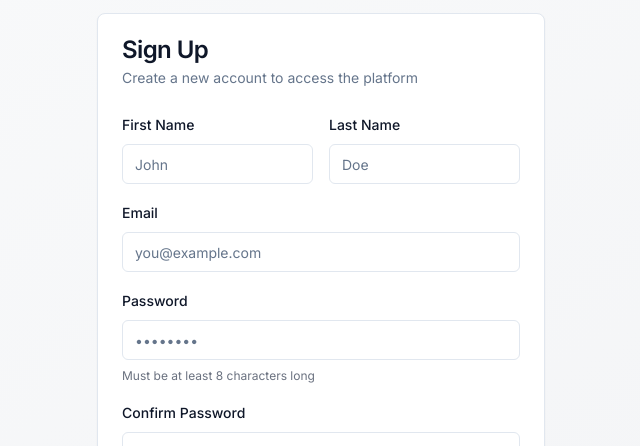
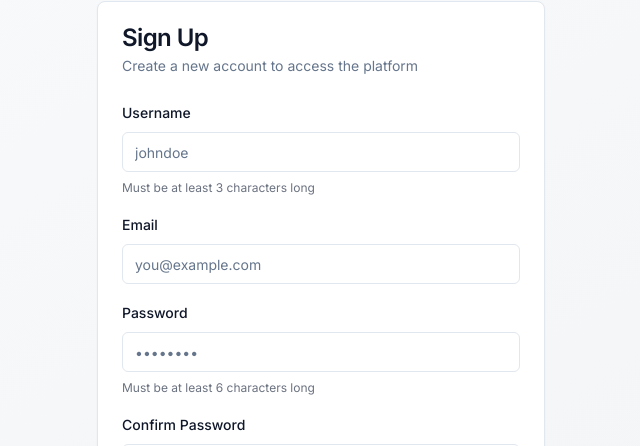
Before and after one commit to DevChiJay/PortSmith, a Next.js app in the folder frontend/: page /signup in a window 1280 px wide. Shown: the part 145-591 px from the top of the page, without its empty margins (319-959 px from the left). Built offline with nearby package versions, Linux system fonts and the light colour scheme; no server answers.

Commit message:
license and fixes

```diff
--- a/frontend/src/app/(auth)/signup/page.tsx
+++ b/frontend/src/app/(auth)/signup/page.tsx
@@ -22,8 +22,7 @@ export default function SignUpPage() {
     }
   }, [isAuthenticated, router])
 
-  const [firstName, setFirstName] = useState('')
-  const [lastName, setLastName] = useState('')
+  const [username, setUsername] = useState('')
   const [email, setEmail] = useState('')
   const [password, setPassword] = useState('')
   const [confirmPassword, setConfirmPassword] = useState('')
@@ -35,8 +34,13 @@ export default function SignUpPage() {
     setError('')
 
     // Validation
-    if (!firstName || !lastName || !email || !password || !confirmPassword) {
+    if (!username || !email || !password || !confirmPassword) {
       setError('Please fill in all fields')
+      return
+    }
+
+    if (username.length < 3) {
+      setError('Username must be at least 3 characters long')
       return
     }
 
@@ -45,8 +49,8 @@ export default function SignUpPage() {
       return
     }
 
-    if (password.length < 8) {
-      setError('Password must be at least 8 characters long')
+    if (password.length < 6) {
+      setError('Password must be at least 6 characters long')
       return
     }
 
@@ -58,7 +62,7 @@ export default function SignUpPage() {
     setIsLoading(true)
 
     try {
-      await register(email, password, firstName, lastName)
+      await register(username, email, password)
       // Redirect is handled by the register function
     } catch (err) {
       setError(err instanceof Error ? err.message : 'Failed to create account. Please try again.')
@@ -67,7 +71,7 @@ export default function SignUpPage() {
     }
   }
 
-  const isSubmitDisabled = isLoading || authLoading || !firstName || !lastName || !email || !password || !confirmPassword
+  const isSubmitDisabled = isLoading || authLoading || !username || !email || !password || !confirmPassword
 
   return (
     <div className="flex min-h-screen flex-col items-center justify-center bg-gradient-to-br from-gray-50 to-gray-100 dark:from-gray-900 dark:to-gray-800 p-4">
@@ -92,34 +96,21 @@ export default function SignUpPage() {
                 </Alert>
               )}
 
-              <div className="grid grid-cols-2 gap-4">
               <div className="space-y-2">
-                  <Label htmlFor="firstName">First Name</Label>
+                <Label htmlFor="username">Username</Label>
                 <Input
-                    id="firstName"
+                  id="username"
                   type="text"
-                    placeholder="John"
-                    value={firstName}
-                    onChange={(e) => setFirstName(e.target.value)}
+                  placeholder="johndoe"
+                  value={username}
+                  onChange={(e) => setUsername(e.target.value)}
                   disabled={isLoading}
                   required
-                    autoComplete="given-name"
+                  autoComplete="username"
                 />
-                </div>
-
-                <div className="space-y-2">
-                  <Label htmlFor="lastName">Last Name</Label>
-                  <Input
-                    id="lastName"
-                    type="text"
-                    placeholder="Doe"
-                    value={lastName}
-                    onChange={(e) => setLastName(e.target.value)}
-                    disabled={isLoading}
-                    required
-                    autoComplete="family-name"
-                  />
-                </div>
+                <p className="text-xs text-gray-500 dark:text-gray-400">
+                  Must be at least 3 characters long
+                </p>
               </div>
 
               <div className="space-y-2">
@@ -149,7 +140,7 @@ export default function SignUpPage() {
                   autoComplete="new-password"
                 />
                 <p className="text-xs text-gray-500 dark:text-gray-400">
-                  Must be at least 8 characters long
+                  Must be at least 6 characters long
                 </p>
               </div>
 
--- a/frontend/src/lib/auth-context.tsx
+++ b/frontend/src/lib/auth-context.tsx
@@ -7,9 +7,8 @@ import axios, { AxiosInstance } from 'axios'
 // Types
 interface User {
   id: string
+  username: string
   email: string
-  firstName: string
-  lastName: string
   role: 'user' | 'admin'
   createdAt: string
 }
@@ -19,7 +18,7 @@ interface AuthContextType {
   isLoading: boolean
   isAuthenticated: boolean
   login: (email: string, password: string) => Promise<void>
-  register: (email: string, password: string, firstName: string, lastName: string) => Promise<void>
+  register: (username: string, email: string, password: string) => Promise<void>
   logout: () => Promise<void>
   refreshUser: () => Promise<void>
   axiosInstance: AxiosInstance
@@ -177,18 +176,16 @@ export function AuthProvider({ children }: { children: React.ReactNode }) {
 
   // Register function
   const register = useCallback(async (
+    username: string,
     email: string,
-    password: string,
-    firstName: string,
-    lastName: string
+    password: string
   ) => {
     setIsLoading(true)
     try {
       const response = await axiosInstance.post<AuthResponse>('/api/auth/register', {
+        username,
         email,
         password,
-        firstName,
-        lastName,
       })
 
       const { user: userData, accessToken, refreshToken } = response.data
```
Also changed, not shown: 1 other file (tests, documents, lock files or other folders). Lines whose indentation alone changed are shown as unchanged.
